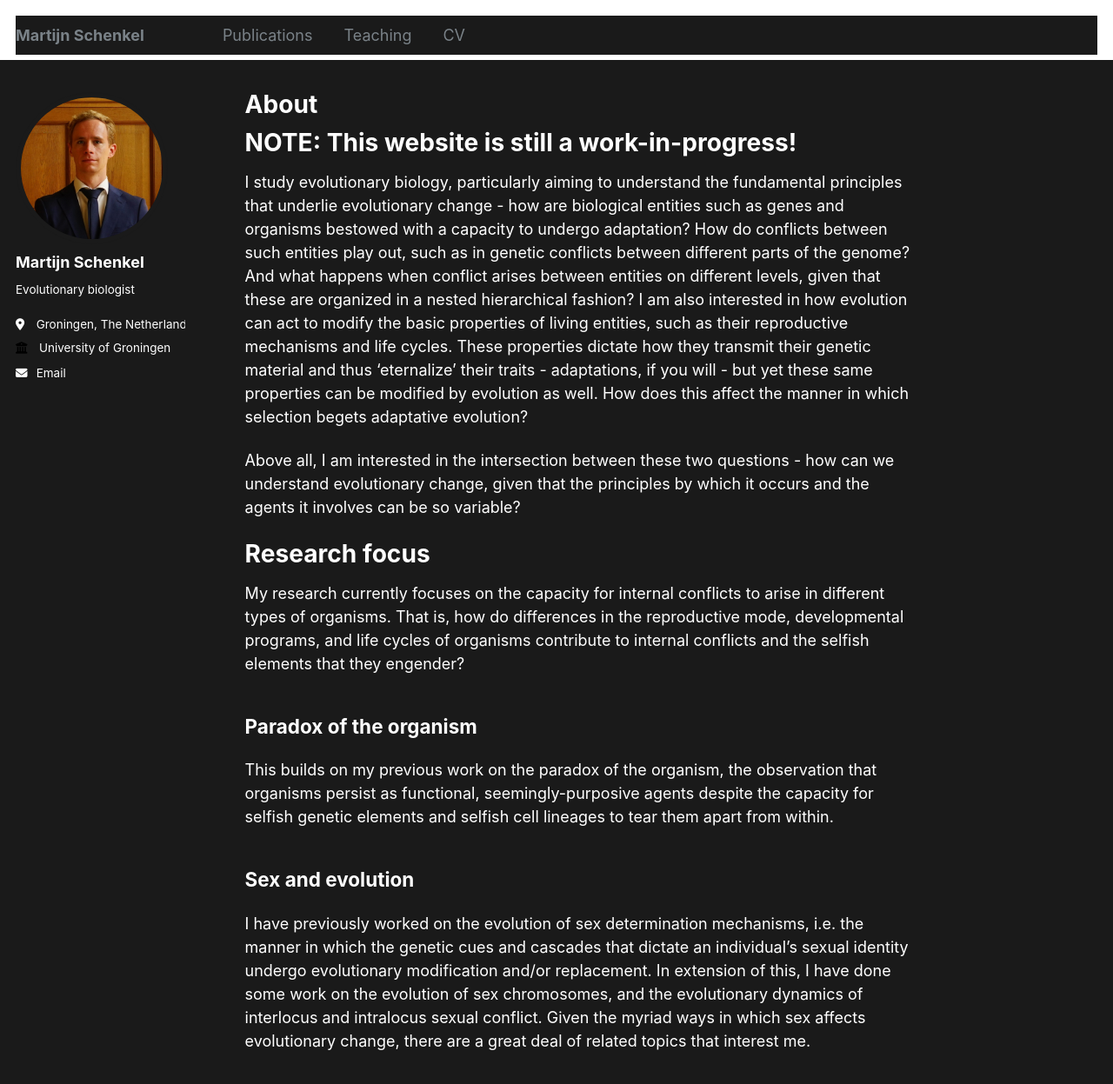
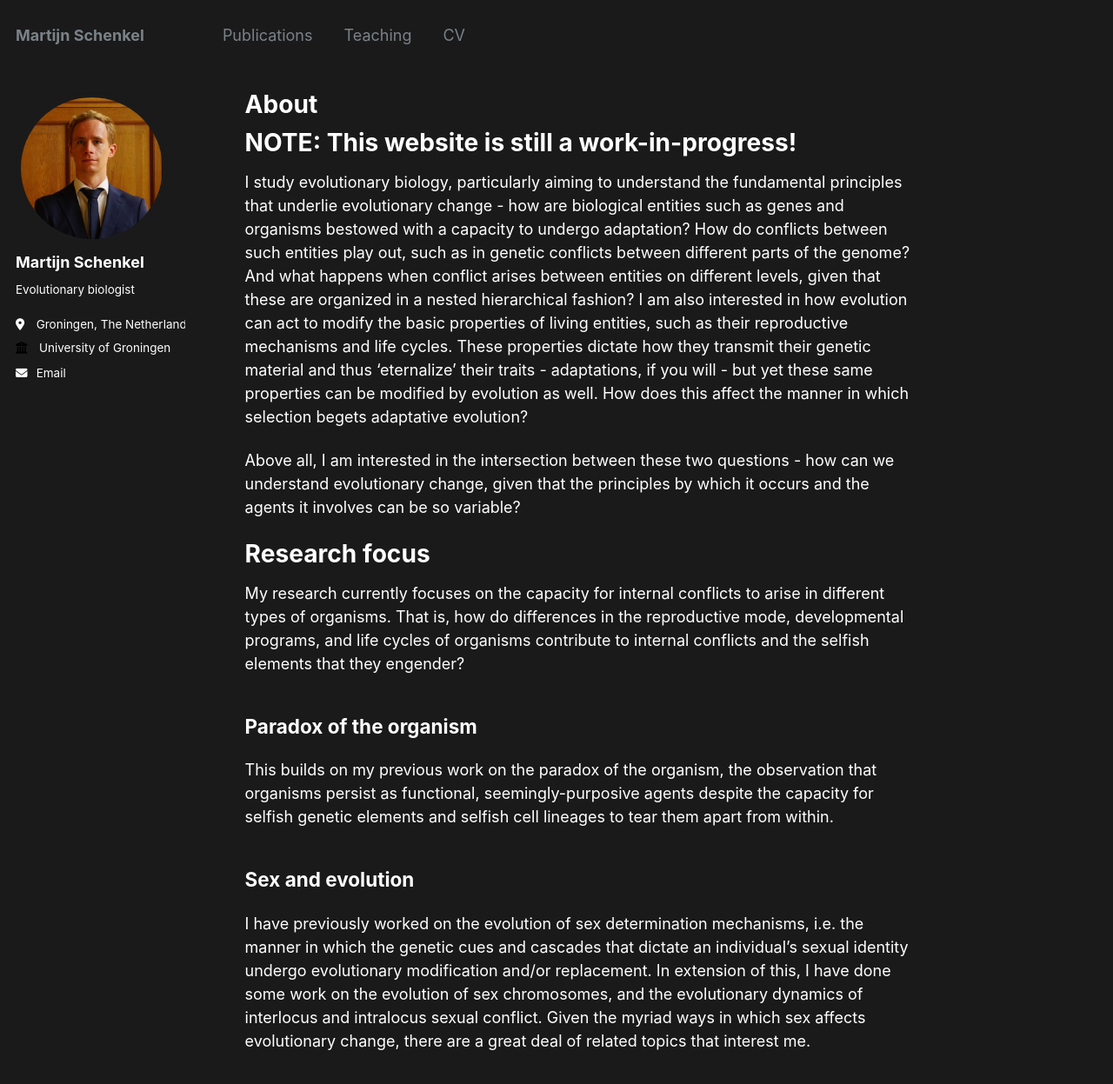
Before and after one commit to MartijnSchenkel/MartijnSchenkel.github.io, a Jekyll site: the page built from _pages/about.md, in a window 1280 px wide and 1400 px high. Shown: the top 1247 px of the window at 87% size. Built offline with Jekyll 4.4.1, drawn with Linux system fonts in a browser that asks for light colours.

Commit message:
Update _masthead.scss

```diff
--- a/_sass/_masthead.scss
+++ b/_sass/_masthead.scss
@@ -4,7 +4,7 @@
 
 .masthead {
   position: fixed;
-  background: white;
+  background: mix(#000, #fff, 90%);
   border-bottom: 1px solid $border-color;
   height: $masthead-height;
   top: 0;
```
